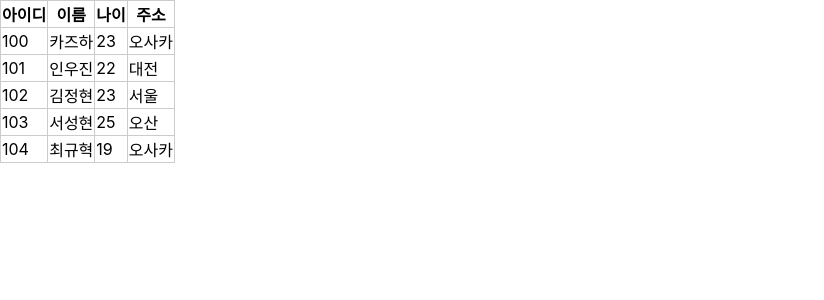
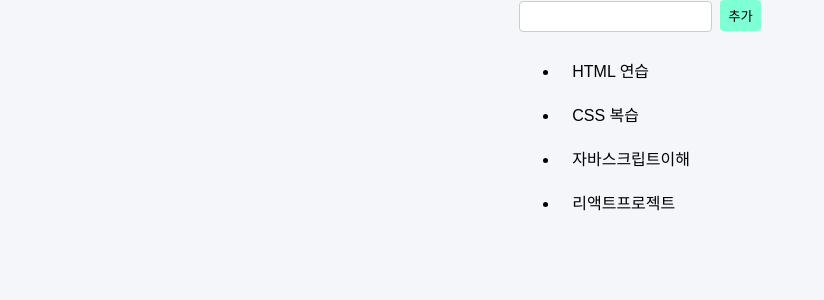
Before and after one commit to gkdudopice-lang/react, a React (Create React App) app: page / in a window 1280 px wide. Shown: the top 300 px of the page, without its empty margins (0-824 px from the left). Built offline with nearby package versions, Linux system fonts and the light colour scheme.

Commit message:
2026-10-19 오후 12 : 15분

```diff
--- a/src/App.css
+++ b/src/App.css
@@ -45,3 +45,47 @@ th,
 td {
   border: 1px solid #ccc;
 }
+
+body {
+  font-family: "Arial", sans-serif;
+  background-color: #f4f6f9;
+  display: flex;
+  justify-content: center;
+  height: 100vh;
+  margin: 0;
+}
+
+input {
+  padding: 7px;
+  border: 1px solid #ccc;
+  border-radius: 4px;
+  margin-right: 8px;
+}
+
+input:focus {
+  border-color: #61dafb;
+}
+
+button {
+  padding: 6px 8px;
+  background-color: aquamarine;
+  border-radius: 4px;
+  border: none;
+  cursor: pointer;
+}
+button:hover {
+  background-color: aqua;
+}
+
+ul {
+  width: 150px;
+  height: 500px;
+}
+
+li {
+  padding: 10px 13px;
+  cursor: pointer;
+}
+li:hover {
+  background-color: #d3f8e9; /* 마우스 올렸을 때 연한 빨간색 (삭제 힌트) */
+}
--- a/src/App.js
+++ b/src/App.js
@@ -1,10 +1,8 @@
-import "./App.css";
-
-import Table from "./Table";
+import React from "react";
+import ToDoSample from "./ToDoSample";
 
 function App() {
-  return <Table />;
-  // 화면을 그려주는 구간
+  return <ToDoSample />;
 }
 
 export default App;
--- /dev/null
+++ b/src/ToDoSample.js
@@ -0,0 +1,67 @@
+import { useState, useEffect } from "react";
+import "./App.css";
+
+const sample = [
+  { id: 1, text: "HTML 연습" },
+  { id: 2, text: "CSS 복습" },
+  { id: 3, text: "자바스크립트이해" },
+  { id: 4, text: "리액트프로젝트" },
+];
+
+const ToDoSample = () => {
+  const [todoData, setTodoData] = useState(() => {
+    const storeTodes = localStorage.getItem("todos");
+    return storeTodes ? JSON.parse(storeTodes) : sample;
+  });
+
+  const [inputText, setInputText] = useState(""); // 입력에 대한 상태 관리
+  const [nextId, setnextId] = useState(5); // id 증가에 대한 상태관리
+
+  useEffect(() => {
+    localStorage.setItem("todos", JSON.stringify(todoData)); // 입력한 내용 그대로 저장해주는거
+  }, [todoData]);
+
+  const onClick = () => {
+    // 빈 값 입력 방지 (선택 사항이지만 추천합니다!)
+    if (inputText.trim() === "") return;
+
+    const nextTodos = [...todoData, { id: nextId, text: inputText }];
+    setnextId(nextId + 1); // id를 1 증가 시킴
+    setTodoData(nextTodos);
+    setInputText(""); // input 창을 지워 줌
+  };
+
+  const onRemove = (id) => {
+    const nextTodos = todoData.filter((todo) => todo.id !== id);
+    setTodoData(nextTodos);
+  };
+
+  //엔터키 실행
+  const onKeyDown = (e) => {
+    if (e.key === "Enter") onClick();
+  };
+
+  return (
+    <>
+      <input
+        type="text"
+        value={inputText}
+        onChange={(e) => setInputText(e.target.value)}
+        onKeyDown={onKeyDown}
+      />
+
+      {/* 💡 버튼 태그 안의 속성으로 onClick을 수정했습니다 */}
+      <button onClick={onClick}>추가</button>
+      <ul>
+        {todoData &&
+          todoData.map((todo) => (
+            <li key={todo.id} onDoubleClick={() => onRemove(todo.id)}>
+              {todo.text}
+            </li>
+          ))}
+      </ul>
+    </>
+  );
+};
+
+export default ToDoSample;
```
Also changed, not shown: src/FruitItem.js (added, +30 -0 lines).
